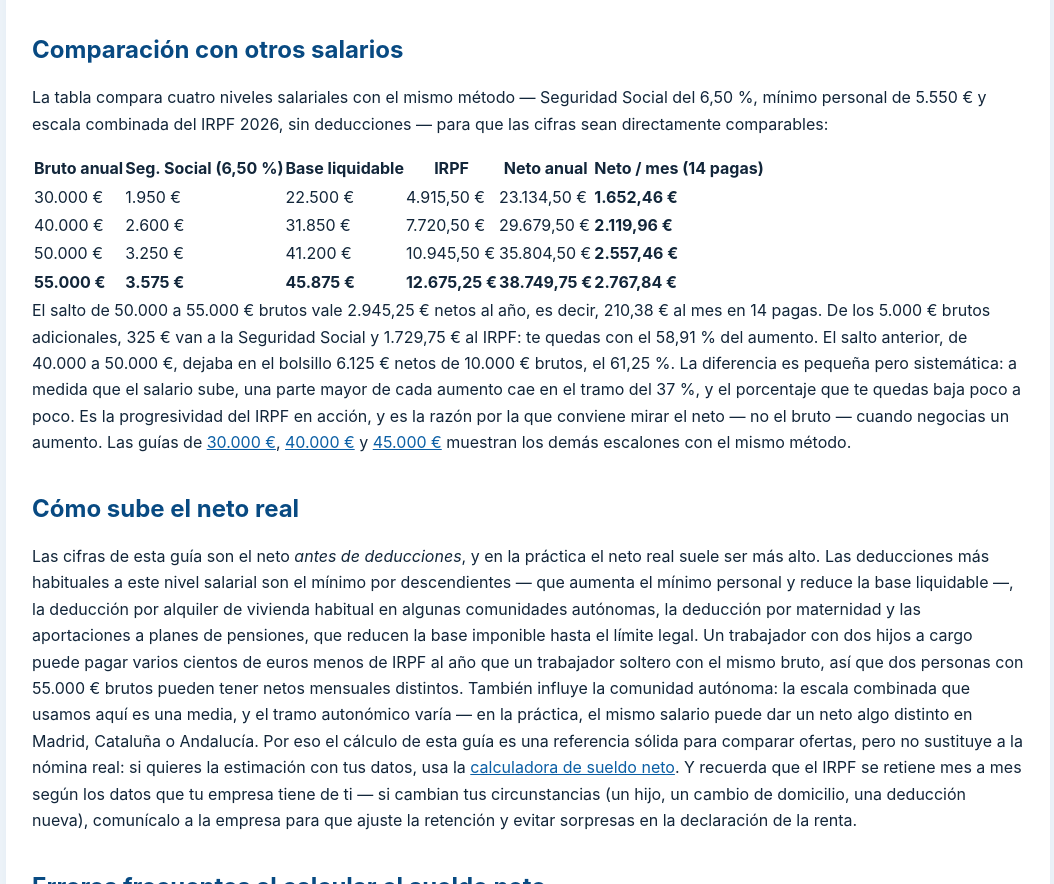
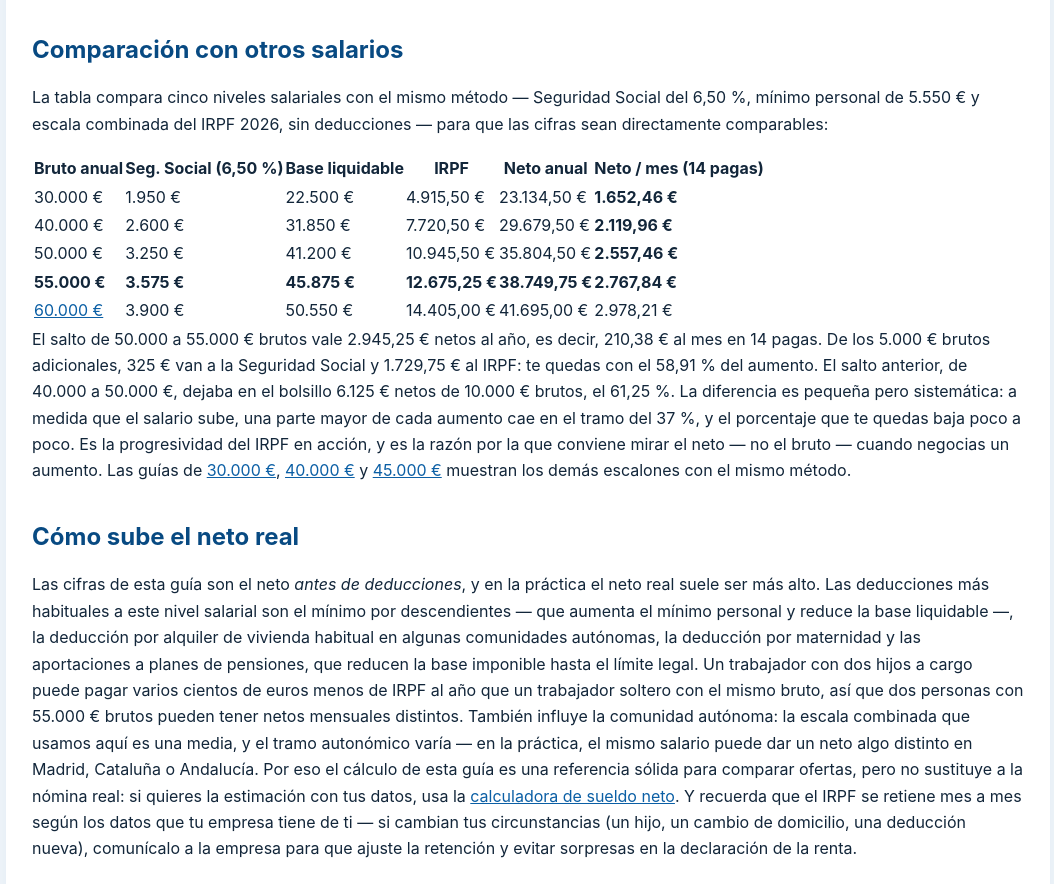
Before and after one commit to mirzacreative/calculadora-sueldo-neto, a plain HTML site: page sueldo-neto-55000-euros.html in a window 1280 px wide. Shown: the part 1800-2684 px from the top of the page, without its empty margins (112-1166 px from the left). Drawn offline with Linux system fonts and the light colour scheme.

Commit message:
Link sueldo-neto-60000-euros.html in sueldo-neto-55000-euros.html

```diff
--- a/sueldo-neto-55000-euros.html
+++ b/sueldo-neto-55000-euros.html
@@ -172,13 +172,13 @@
     <p>Un error muy común al comparar ofertas es mirar solo la mensualidad: una oferta de 55.000&nbsp;€ en 14 pagas parece pagar 2.767,84&nbsp;€ al mes, mientras que la misma oferta en 12 pagas parece pagar 3.229,15&nbsp;€. El dinero total es el mismo, 38.749,75&nbsp;€, y lo que cambia es cuándo lo cobras. Con 14 pagas recibes dos ingresos extra al año — normalmente en junio o julio y en diciembre — que conviene no gastar como si fueran un regalo: forman parte de tu salario anual. Si negocias un cambio de 12 a 14 pagas, o al revés, pide siempre la cifra anual neta para comparar en igualdad de condiciones. La guía de <a href="sueldo-neto-50000-euros.html">sueldo neto con 50.000&nbsp;€</a> muestra el escalón anterior con el mismo método.</p>
 
     <h2>Comparación con otros salarios</h2>
-    <p>La tabla compara cuatro niveles salariales con el mismo método — Seguridad Social del 6,50&nbsp;%, mínimo personal de 5.550&nbsp;€ y escala combinada del IRPF 2026, sin deducciones — para que las cifras sean directamente comparables:</p>
+    <p>La tabla compara cinco niveles salariales con el mismo método — Seguridad Social del 6,50&nbsp;%, mínimo personal de 5.550&nbsp;€ y escala combinada del IRPF 2026, sin deducciones — para que las cifras sean directamente comparables:</p>
     <table>
       <tr><th>Bruto anual</th><th>Seg. Social (6,50&nbsp;%)</th><th>Base liquidable</th><th>IRPF</th><th>Neto anual</th><th>Neto / mes (14 pagas)</th></tr>
       <tr><td>30.000&nbsp;€</td><td>1.950&nbsp;€</td><td>22.500&nbsp;€</td><td>4.915,50&nbsp;€</td><td>23.134,50&nbsp;€</td><td><strong>1.652,46&nbsp;€</strong></td></tr>
       <tr><td>40.000&nbsp;€</td><td>2.600&nbsp;€</td><td>31.850&nbsp;€</td><td>7.720,50&nbsp;€</td><td>29.679,50&nbsp;€</td><td><strong>2.119,96&nbsp;€</strong></td></tr>
       <tr><td>50.000&nbsp;€</td><td>3.250&nbsp;€</td><td>41.200&nbsp;€</td><td>10.945,50&nbsp;€</td><td>35.804,50&nbsp;€</td><td><strong>2.557,46&nbsp;€</strong></td></tr>
-      <tr><td><strong>55.000&nbsp;€</strong></td><td><strong>3.575&nbsp;€</strong></td><td><strong>45.875&nbsp;€</strong></td><td><strong>12.675,25&nbsp;€</strong></td><td><strong>38.749,75&nbsp;€</strong></td><td><strong>2.767,84&nbsp;€</strong></td></tr>
+      <tr><td><strong>55.000&nbsp;€</strong></td><td><strong>3.575&nbsp;€</strong></td><td><strong>45.875&nbsp;€</strong></td><td><strong>12.675,25&nbsp;€</strong></td><td><strong>38.749,75&nbsp;€</strong></td><td><strong>2.767,84&nbsp;€</strong></td></tr><tr><td><a href="sueldo-neto-60000-euros.html">60.000&nbsp;€</a></td><td>3.900&nbsp;€</td><td>50.550&nbsp;€</td><td>14.405,00&nbsp;€</td><td>41.695,00&nbsp;€</td><td>2.978,21&nbsp;€</td></tr>
     </table>
     <p>El salto de 50.000 a 55.000&nbsp;€ brutos vale 2.945,25&nbsp;€ netos al año, es decir, 210,38&nbsp;€ al mes en 14 pagas. De los 5.000&nbsp;€ brutos adicionales, 325&nbsp;€ van a la Seguridad Social y 1.729,75&nbsp;€ al IRPF: te quedas con el 58,91&nbsp;% del aumento. El salto anterior, de 40.000 a 50.000&nbsp;€, dejaba en el bolsillo 6.125&nbsp;€ netos de 10.000&nbsp;€ brutos, el 61,25&nbsp;%. La diferencia es pequeña pero sistemática: a medida que el salario sube, una parte mayor de cada aumento cae en el tramo del 37&nbsp;%, y el porcentaje que te quedas baja poco a poco. Es la progresividad del IRPF en acción, y es la razón por la que conviene mirar el neto — no el bruto — cuando negocias un aumento. Las guías de <a href="sueldo-neto-30000-euros.html">30.000&nbsp;€</a>, <a href="sueldo-neto-40000-euros.html">40.000&nbsp;€</a> y <a href="sueldo-neto-45000-euros.html">45.000&nbsp;€</a> muestran los demás escalones con el mismo método.</p>
 
```
